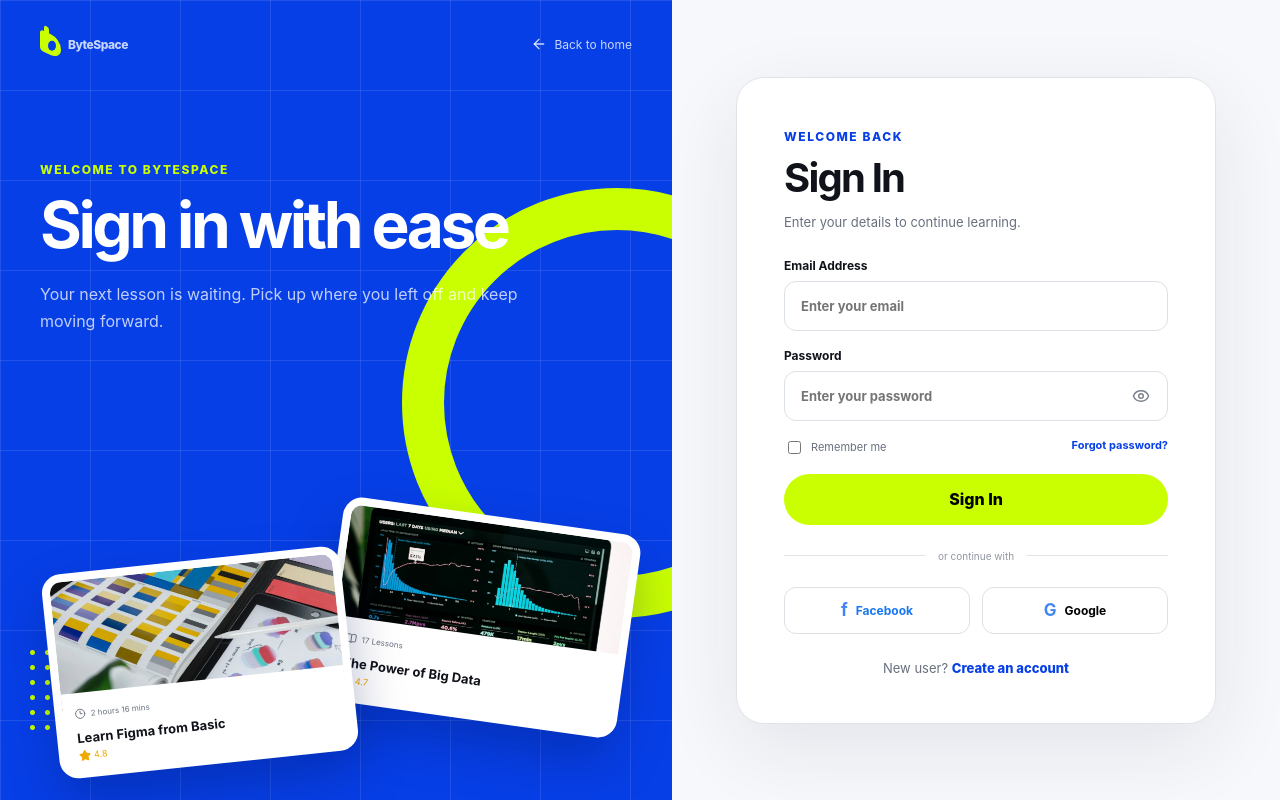
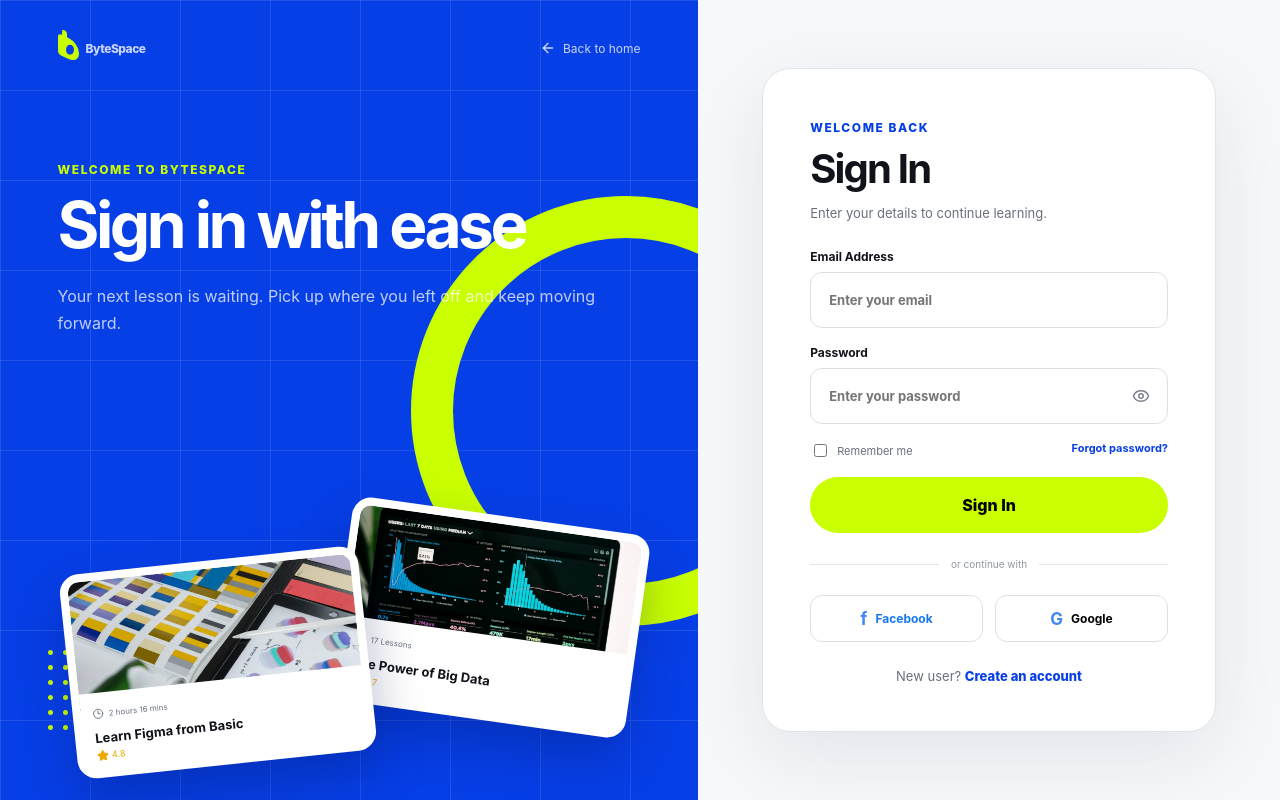
Before and after one commit to romanrazan/bytespace-new, a Next.js app: page /login in a window 1280 px wide. Built offline with nearby package versions, Linux system fonts and the light colour scheme.

Commit message:
fix: expand full-page responsive layouts

```diff
--- a/src/app/globals.css
+++ b/src/app/globals.css
@@ -11,7 +11,7 @@ button, input { font: inherit; }
 button { cursor: pointer; }
 img { display: block; }
 .sr-only { position: absolute; width: 1px; height: 1px; padding: 0; margin: -1px; overflow: hidden; clip: rect(0,0,0,0); white-space: nowrap; border: 0; }
-.container { width: min(1180px, calc(100% - 64px)); margin: 0 auto; }
+.container { width: min(1440px, calc(100% - clamp(48px, 6vw, 120px))); margin: 0 auto; }
 .blue-grid { background-color: var(--blue); background-image: linear-gradient(rgba(255,255,255,.105) 1px, transparent 1px), linear-gradient(90deg, rgba(255,255,255,.105) 1px, transparent 1px); background-size: 90px 90px; }
 .button { min-height: 48px; padding: 0 24px; border: 0; border-radius: 999px; display: inline-flex; align-items: center; justify-content: center; gap: 9px; font-weight: 700; transition: transform .2s, box-shadow .2s; }
 .button:hover { transform: translateY(-2px); box-shadow: 0 12px 28px rgba(15, 30, 70, .16); }
@@ -31,9 +31,9 @@ img { display: block; }
 .navbar__nav a:hover, .navbar__actions a:hover { opacity: 1; }
 .navbar__actions { justify-self: end; display: flex; align-items: center; gap: 27px; font-size: 14px; }
 .navbar__toggle { display: none; color: white; border: 0; background: transparent; }
-.hero { min-height: 790px; position: relative; color: white; overflow: hidden; }
+.hero { min-height: clamp(790px, 100svh, 960px); position: relative; color: white; overflow: hidden; }
 .hero::after { content: ""; position: absolute; width: 640px; height: 640px; left: -320px; top: 180px; border: 1px solid rgba(255,255,255,.18); border-radius: 50%; }
-.hero__inner { min-height: 708px; display: grid; grid-template-columns: .92fr 1.08fr; gap: 34px; align-items: center; }
+.hero__inner { min-height: clamp(708px, calc(100svh - 82px), 878px); display: grid; grid-template-columns: .92fr 1.08fr; gap: clamp(34px, 4vw, 76px); align-items: center; }
 .hero__copy { position: relative; z-index: 2; padding-bottom: 22px; }
 .eyebrow { display: inline-flex; align-items: center; gap: 9px; margin-bottom: 17px; color: var(--blue); font-size: 12px; font-weight: 800; letter-spacing: .13em; text-transform: uppercase; }
 .eyebrow--light { color: var(--lime); }
@@ -46,12 +46,12 @@ img { display: block; }
 .hero-search .button { min-height: 50px; }
 .hero__trust { margin-top: 27px; display: flex; align-items: center; gap: 14px; color: rgba(255,255,255,.74); font-size: 12px; line-height: 1.45; }
 .hero__trust b { color: white; font-size: 14px; }
-.hero-art { min-height: 600px; position: relative; align-self: end; }
-.hero-art__portrait { position: absolute; z-index: 2; width: 420px; height: 520px; left: 50%; bottom: 0; overflow: hidden; border-radius: 210px 210px 35px 35px; transform: translateX(-45%); background: #edf0f4; }
+.hero-art { min-height: clamp(600px, 72vh, 700px); position: relative; align-self: end; }
+.hero-art__portrait { position: absolute; z-index: 2; width: clamp(420px, 28vw, 500px); height: clamp(520px, 36vw, 630px); left: 50%; bottom: 0; overflow: hidden; border-radius: 250px 250px 35px 35px; transform: translateX(-45%); background: #edf0f4; }
 .hero-art__portrait img { object-fit: cover; object-position: 50% 25%; }
 .shape { position: absolute; display: block; }
-.shape--lime { z-index: 1; width: 425px; height: 425px; right: -20px; bottom: 28px; border-radius: 50%; background: var(--lime); }
-.shape--orbit { z-index: 1; width: 500px; height: 500px; left: 0; bottom: -75px; border: 2px solid rgba(255,255,255,.45); border-radius: 50%; }
+.shape--lime { z-index: 1; width: clamp(425px, 29vw, 520px); height: clamp(425px, 29vw, 520px); right: -20px; bottom: 28px; border-radius: 50%; background: var(--lime); }
+.shape--orbit { z-index: 1; width: clamp(500px, 34vw, 610px); height: clamp(500px, 34vw, 610px); left: 0; bottom: -75px; border: 2px solid rgba(255,255,255,.45); border-radius: 50%; }
 .shape--orbit::after { content: ""; position: absolute; width: 23px; height: 23px; top: 60px; left: 38px; border-radius: 50%; background: white; }
 .shape--dots { z-index: 3; width: 82px; height: 82px; right: 15px; top: 60px; background: radial-gradient(var(--lime) 2px, transparent 3px); background-size: 14px 14px; }
 .float-card { position: absolute; z-index: 5; padding: 14px; display: flex; align-items: center; gap: 11px; color: var(--ink); background: rgba(255,255,255,.96); border: 1px solid rgba(255,255,255,.7); border-radius: 16px; box-shadow: 0 18px 45px rgba(14, 31, 85, .2); backdrop-filter: blur(10px); }
@@ -77,7 +77,7 @@ img { display: block; }
 .partners p { margin: 0; color: var(--muted); font-size: 13px; line-height: 1.5; }
 .partners .container > div { display: flex; justify-content: space-between; align-items: center; gap: 35px; color: #7a8089; }
 .partners span { font-size: 21px; font-weight: 800; letter-spacing: -.04em; }
-.section { padding: 118px 0; }
+.section { padding: clamp(108px, 8vw, 154px) 0; }
 .section-heading--split { display: grid; grid-template-columns: 1.15fr .85fr; align-items: end; gap: 70px; }
 .section-heading--center { max-width: 700px; margin: 0 auto 55px; text-align: center; }
 .section-heading h2, .split-section h2 { font-size: clamp(38px, 4.4vw, 58px); }
@@ -117,7 +117,7 @@ img { display: block; }
 .path-card small { color: var(--muted); }
 .path-card > b { margin-left: auto; font-size: 20px; font-weight: 400; }
 
-.split-section { display: grid; grid-template-columns: .92fr 1.08fr; align-items: center; gap: 90px; }
+.split-section { display: grid; grid-template-columns: .92fr 1.08fr; align-items: center; gap: clamp(72px, 7vw, 132px); }
 .split-section--reverse { grid-template-columns: 1.08fr .92fr; }
 .split-section__copy > p { max-width: 530px; margin: 25px 0 26px; }
 .check-list, .creator-features { margin: 0 0 32px; padding: 0; display: grid; gap: 13px; list-style: none; }
@@ -127,9 +127,9 @@ img { display: block; }
 .stats div { display: grid; gap: 3px; }
 .stats strong { color: var(--blue); font-size: 35px; letter-spacing: -.05em; }
 .stats span { color: var(--muted); font-size: 12px; }
-.visual-composition { position: relative; min-height: 570px; }
-.visual-composition__blob { position: absolute; z-index: 0; width: 440px; height: 440px; left: 50%; bottom: 24px; border-radius: 48% 52% 52% 48% / 48% 38% 62% 52%; transform: translateX(-50%) rotate(-7deg); background: var(--lime); }
-.visual-composition__image { position: absolute; z-index: 1; width: 390px; height: 505px; left: 50%; bottom: 0; overflow: hidden; border-radius: 210px 210px 28px 28px; transform: translateX(-50%); background: #e8ebef; }
+.visual-composition { position: relative; min-height: clamp(570px, 38vw, 660px); }
+.visual-composition__blob { position: absolute; z-index: 0; width: clamp(440px, 30vw, 520px); height: clamp(440px, 30vw, 520px); left: 50%; bottom: 24px; border-radius: 48% 52% 52% 48% / 48% 38% 62% 52%; transform: translateX(-50%) rotate(-7deg); background: var(--lime); }
+.visual-composition__image { position: absolute; z-index: 1; width: clamp(390px, 26vw, 455px); height: clamp(505px, 34vw, 590px); left: 50%; bottom: 0; overflow: hidden; border-radius: 230px 230px 28px 28px; transform: translateX(-50%); background: #e8ebef; }
 .visual-composition__image img { object-fit: cover; object-position: center 22%; }
 .mini-course-card, .mini-progress-card, .metric-card { position: absolute; z-index: 3; border: 1px solid #edf0f4; border-radius: 15px; background: white; box-shadow: 0 18px 45px rgba(28,38,66,.14); }
 .mini-course-card { left: -12px; bottom: 55px; padding: 10px; display: flex; gap: 10px; }
@@ -146,7 +146,7 @@ img { display: block; }
 .mini-progress-card i b { width: 78%; background: var(--blue); }
 .creator-section { background: #f7f8fa; }
 .visual-composition--creator .visual-composition__blob { background: var(--blue); }
-.visual-composition--creator .visual-composition__image { width: 400px; }
+.visual-composition--creator .visual-composition__image { width: clamp(400px, 27vw, 470px); }
 .visual-composition--creator .visual-composition__image img { object-position: center 20%; }
 .creator-features { grid-template-columns: 1fr 1fr; gap: 18px; }
 .creator-features li { display: flex; align-items: center; gap: 10px; font-size: 13px; font-weight: 650; }
@@ -165,7 +165,7 @@ img { display: block; }
 .metric-card--happy div { display: grid; }
 .metric-card--happy strong { margin: 0; }
 
-.creator-cta { position: relative; padding: 94px 0; overflow: hidden; color: white; }
+.creator-cta { position: relative; padding: clamp(94px, 7vw, 132px) 0; overflow: hidden; color: white; }
 .creator-cta .container { position: relative; z-index: 2; display: flex; align-items: center; justify-content: space-between; gap: 50px; }
 .creator-cta h2 { font-size: clamp(39px, 4.7vw, 62px); }
 .creator-cta p { max-width: 620px; margin: 22px 0 0; color: rgba(255,255,255,.76); line-height: 1.7; }
@@ -182,7 +182,7 @@ img { display: block; }
 .testimonial-card footer div { display: grid; gap: 3px; }
 .testimonial-card footer strong { font-size: 13px; }
 .testimonial-card footer span { color: var(--muted); font-size: 11px; }
-.footer { padding: 78px 0 28px; border-top: 1px solid var(--line); }
+.footer { width: 100%; padding: clamp(78px, 6vw, 112px) 0 28px; border-top: 1px solid var(--line); }
 .footer__main { display: grid; grid-template-columns: 1.1fr 1fr; gap: 90px; }
 .footer__newsletter > p { max-width: 430px; margin: 20px 0 23px; color: var(--muted); font-size: 13px; line-height: 1.6; }
 .newsletter { max-width: 455px; display: grid; grid-template-columns: 1fr auto; gap: 10px; }
@@ -197,18 +197,18 @@ img { display: block; }
 .footer__bottom div { display: flex; gap: 28px; }
 
 /* Authentication */
-.auth-page { min-height: 100vh; display: grid; grid-template-columns: 1.05fr .95fr; background: #f7f8fb; }
+.auth-page { width: 100%; min-height: 100svh; display: grid; grid-template-columns: 1.2fr 1fr; background: #f7f8fb; }
 .auth-page__brand { position: relative; min-height: 100vh; overflow: hidden; color: white; }
-.auth-page__top { width: min(600px, calc(100% - 80px)); height: 88px; margin: 0 auto; display: flex; align-items: center; justify-content: space-between; }
+.auth-page__top { width: min(820px, calc(100% - clamp(64px, 9vw, 140px))); height: 96px; margin: 0 auto; display: flex; align-items: center; justify-content: space-between; }
 .auth-page__top > a { display: flex; align-items: center; gap: 7px; color: rgba(255,255,255,.78); font-size: 12px; }
-.auth-visual { width: min(600px, calc(100% - 80px)); min-height: calc(100vh - 88px); margin: 0 auto; position: relative; padding-top: 70px; }
+.auth-visual { width: min(820px, calc(100% - clamp(64px, 9vw, 140px))); min-height: calc(100svh - 96px); margin: 0 auto; position: relative; padding-top: clamp(62px, 7vh, 96px); }
 .auth-visual__copy { position: relative; z-index: 3; }
-.auth-visual h1 { max-width: 500px; margin: 0; font-size: clamp(49px, 5vw, 72px); line-height: .98; letter-spacing: -.055em; }
-.auth-visual__copy > p { max-width: 500px; margin: 24px 0 0; color: rgba(255,255,255,.75); line-height: 1.7; }
+.auth-visual h1 { max-width: 620px; margin: 0; font-size: clamp(54px, 5vw, 82px); line-height: .98; letter-spacing: -.055em; }
+.auth-visual__copy > p { max-width: 620px; margin: 26px 0 0; color: rgba(255,255,255,.75); line-height: 1.7; }
 .auth-visual__ring { position: absolute; width: 430px; height: 430px; right: -200px; top: 100px; border: 42px solid var(--lime); border-radius: 50%; }
 .auth-visual__dots { position: absolute; width: 90px; height: 90px; left: -15px; bottom: 65px; background: radial-gradient(var(--lime) 2px, transparent 3px); background-size: 15px 15px; }
 .auth-course-stack { position: absolute; inset: auto 0 35px; height: 300px; }
-.auth-course { position: absolute; width: 300px; height: 205px; overflow: hidden; border: 8px solid white; border-radius: 19px; background: white; box-shadow: 0 24px 50px rgba(0,18,80,.28); }
+.auth-course { position: absolute; width: clamp(300px, 18vw, 350px); height: clamp(205px, 13vw, 238px); overflow: hidden; border: 8px solid white; border-radius: 19px; background: white; box-shadow: 0 24px 50px rgba(0,18,80,.28); }
 .auth-course > img { height: 128px !important; object-fit: cover; }
 .auth-course > div { position: absolute; inset: auto 0 0; height: 77px; padding: 12px; display: grid; align-content: center; gap: 4px; background: white; color: var(--ink); }
 .auth-course small { display: flex; align-items: center; gap: 5px; color: var(--muted); font-size: 8px; }
@@ -217,15 +217,15 @@ img { display: block; }
 .auth-course span { display: flex; align-items: center; gap: 3px; color: #eca900; font-size: 9px; }
 .auth-course--back { right: 2px; bottom: 45px; transform: rotate(8deg); }
 .auth-course--front { left: 10px; bottom: 0; transform: rotate(-6deg); }
-.auth-page__form { min-height: 100vh; padding: 40px; display: grid; place-items: center; }
+.auth-page__form { min-width: 0; min-height: 100svh; padding: clamp(40px, 5vw, 88px); display: grid; place-items: center; }
 .auth-page__mobile-logo { display: none; }
-.auth-card { width: min(480px, 100%); padding: 47px; border: 1px solid #e0e4e9; border-radius: 28px; background: white; box-shadow: 0 24px 80px rgba(30,38,70,.09); }
+.auth-card { width: min(600px, 100%); padding: clamp(47px, 3.2vw, 64px); border: 1px solid #e0e4e9; border-radius: 28px; background: white; box-shadow: 0 24px 80px rgba(30,38,70,.09); }
 .auth-card .eyebrow { margin-bottom: 9px; }
-.auth-card h2 { margin: 0; font-size: 40px; letter-spacing: -.045em; }
+.auth-card h2 { margin: 0; font-size: clamp(40px, 2.6vw, 48px); letter-spacing: -.045em; }
 .auth-card > p { margin: 12px 0 28px; color: var(--muted); font-size: 13px; }
 .auth-card form { display: grid; gap: 17px; }
 .auth-card form > label { display: grid; gap: 8px; font-size: 12px; font-weight: 700; }
-.auth-card input:not([type="checkbox"]) { width: 100%; height: 50px; padding: 0 16px; border: 1px solid #dbe0e6; border-radius: 12px; outline: none; font-size: 13px; transition: border .2s, box-shadow .2s; }
+.auth-card input:not([type="checkbox"]) { width: 100%; height: 56px; padding: 0 18px; border: 1px solid #dbe0e6; border-radius: 12px; outline: none; font-size: 13px; transition: border .2s, box-shadow .2s; }
 .auth-card input:focus { border-color: var(--blue); box-shadow: 0 0 0 3px rgba(7,63,231,.1); }
 .password-field { position: relative; display: block; }
 .password-field input { padding-right: 46px !important; }
@@ -233,7 +233,7 @@ img { display: block; }
 .auth-card__options { display: flex; justify-content: space-between; color: var(--muted); font-size: 11px; }
 .auth-card__options label { display: flex; align-items: center; gap: 7px; }
 .auth-card__options a { color: var(--blue); font-weight: 700; }
-.auth-card__submit { height: 51px; border: 0; border-radius: 999px; background: var(--lime); font-weight: 800; }
+.auth-card__submit { height: 56px; border: 0; border-radius: 999px; background: var(--lime); font-weight: 800; }
 .auth-divider { margin: 25px 0; display: flex; align-items: center; color: #9298a1; font-size: 10px; }
 .auth-divider::before, .auth-divider::after { content: ""; height: 1px; flex: 1; background: #e2e5e9; }
 .auth-divider span { padding: 0 12px; }
@@ -259,6 +259,12 @@ img { display: block; }
   .partners .container { grid-template-columns: 190px 1fr; }
   .partners .container > div { gap: 18px; }
   .partners span { font-size: 17px; }
+}
+@media (max-width: 980px) {
+  .auth-page { grid-template-columns: 1fr; }
+  .auth-page__brand { display: none; }
+  .auth-page__form { padding: 55px 24px; align-content: center; gap: 30px; background: linear-gradient(180deg, #edf2ff, #f8f9fb 45%); }
+  .auth-page__mobile-logo { display: block; }
 }
 @media (max-width: 820px) {
   .container { width: min(100% - 36px, 700px); }
@@ -286,10 +292,6 @@ img { display: block; }
   .testimonial-grid { grid-template-columns: 1fr; }
   .testimonial-card { min-height: 250px; }
   .footer__main { grid-template-columns: 1fr; gap: 55px; }
-  .auth-page { grid-template-columns: 1fr; }
-  .auth-page__brand { display: none; }
-  .auth-page__form { padding: 55px 24px; align-content: center; gap: 30px; background: linear-gradient(180deg, #edf2ff, #f8f9fb 45%); }
-  .auth-page__mobile-logo { display: block; }
 }
 @media (max-width: 560px) {
   .container { width: calc(100% - 28px); }
```
